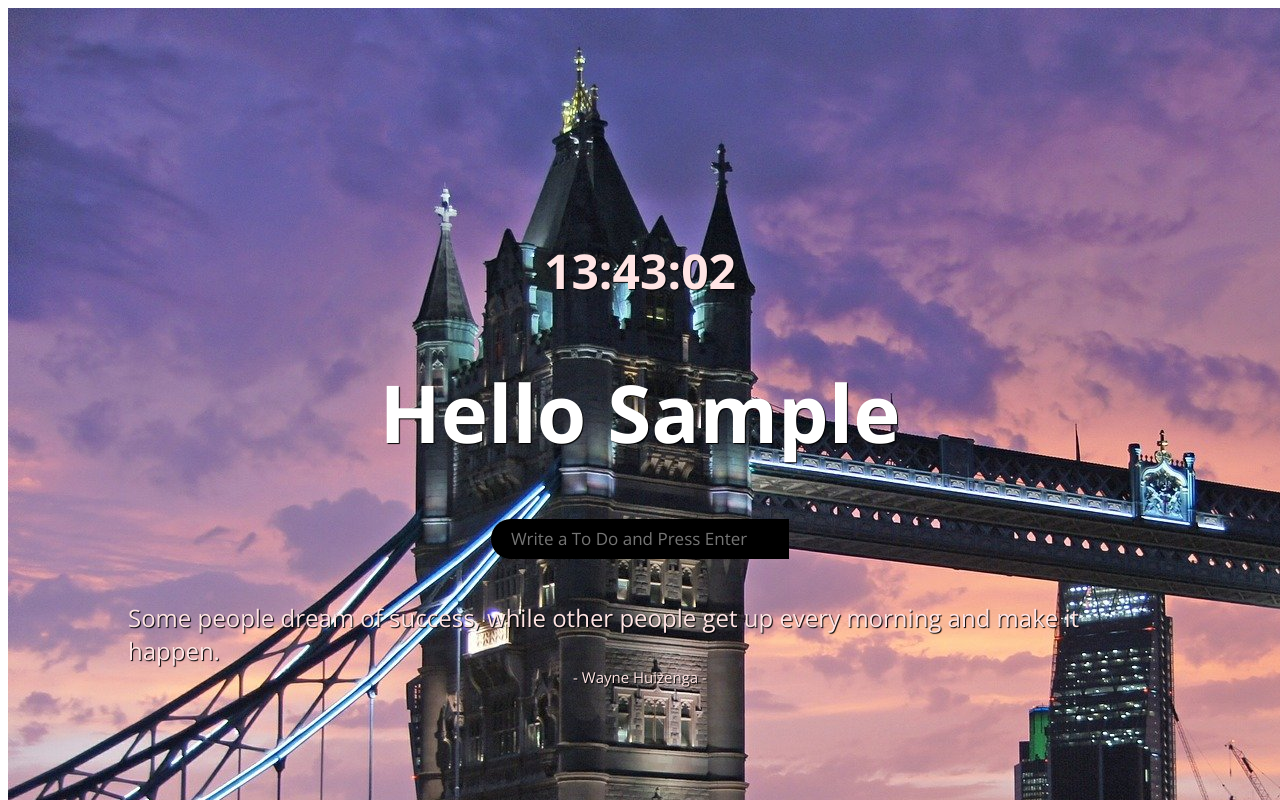
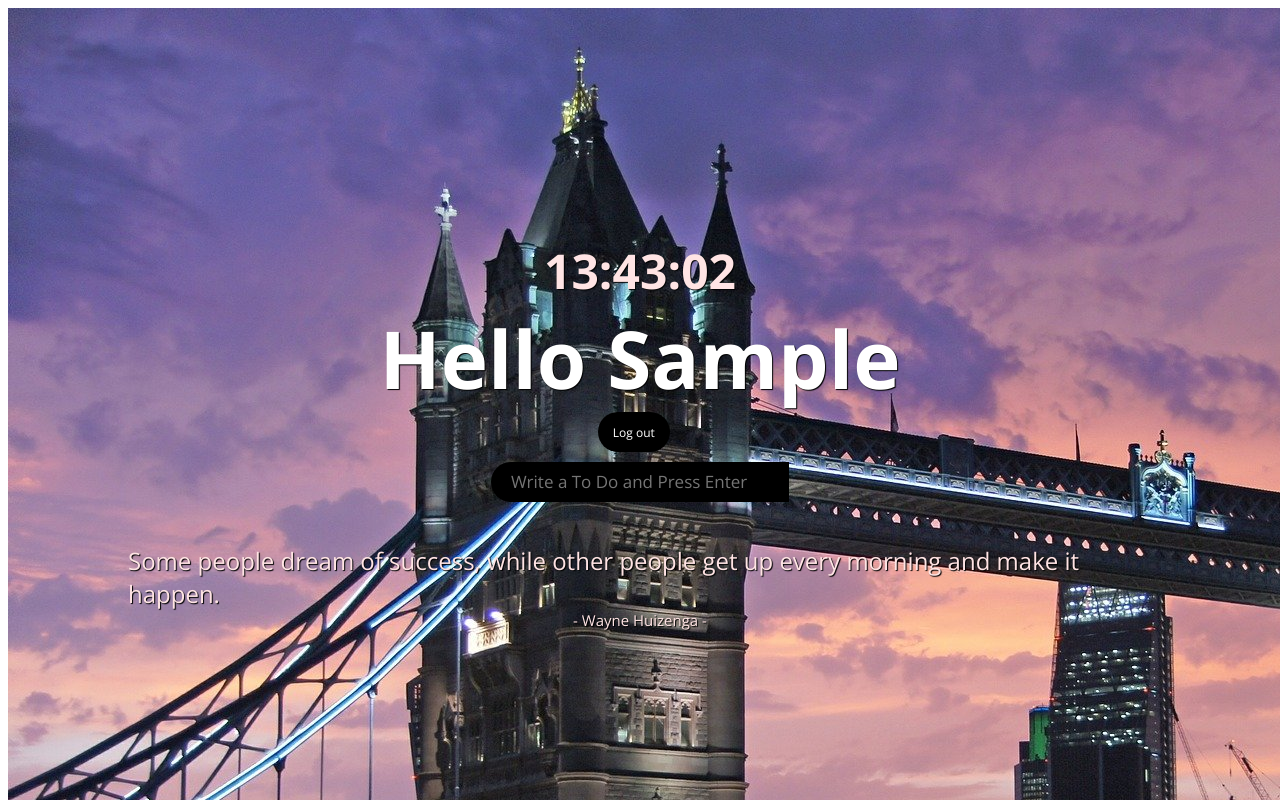
Before and after one commit to toughhyeok/momentum_app, a plain HTML site: page index.html in a window 1280 px wide. Both pictures are taken after typing "Sample" into the empty fields and a click on the input "Log in". Shown: the top 800 px of the page. Drawn offline with nearby package versions, Linux system fonts and the light colour scheme.

Commit message:
Add logout button

```diff
--- a/css/style.css
+++ b/css/style.css
@@ -63,10 +63,29 @@ body img {
     font-size: 24px;
 }
 
-#greeting {
+#greeting h1 {
     font-size: 80px;
     color: #fff;
     text-shadow:1px 1px 1px #000;
+    margin-bottom: 0;
+    margin-top: 0;
+}
+
+#greeting input {
+    box-sizing: content-box;
+    height: 20px;
+    padding: 10px 16px;
+    text-indent: -1.5px;
+    font-size: 12px;
+    color: #fff;
+    background: rgba(0,0,0,1);
+    border-radius: 20px 20px 20px 20px;
+    margin-bottom: 10px;
+    width: 40px;
+    align-items: center;
+    position: relative;
+    left: 42%;
+    border: 0;
 }
 
 #todo-form input {
--- a/index.html
+++ b/index.html
@@ -25,7 +25,11 @@
         />
         <input type="submit" value="Log in">
     </form>
-    <h1 id="greeting" class="hidden"></h1>
+    <form id="greeting" class="hidden">
+        <h1></h1>
+        <input type="button" value="Log out">
+    </form>
+    <!-- <h1 id="greeting" class="hidden"></h1> -->
     <form id="todo-form">
         <input type="text" placeholder="Write a To Do and Press Enter" required />
     </form>
--- a/js/greetings.js
+++ b/js/greetings.js
@@ -1,15 +1,20 @@
 const loginForm = document.querySelector("#login-form");
 const loginInput = document.querySelector("#login-form input");
 const loginBtn = document.querySelector("#login-form input:last-child");
-const greeting = document.querySelector("#greeting");
+const greetingH1 = document.querySelector("#greeting h1");
+const greetingForm = document.querySelector("#greeting");
+const logoutBtn = document.querySelector("#greeting input");
 
 const HIDDEN_CLASSNAME = "hidden";
 const USERNAME_KEY = "username";
 const TOGLE_CLASSNAME = "loginBtn-toggle";
 
 function paintGreetings(username) {
-    greeting.innerText = `Hello ${username}`;
-    greeting.classList.remove(HIDDEN_CLASSNAME);
+    greetingH1.innerText = `Hello ${username}`;
+    greetingForm.classList.remove(HIDDEN_CLASSNAME);
+    greetingForm.addEventListener("click", onLogoutClick);
+    logoutBtn.addEventListener("mouseenter", onMouseEnter);
+    logoutBtn.addEventListener("mouseleave", onMouseELeave);
 }
 
 function onLoginSubmit(event) {
@@ -22,10 +27,23 @@ function onLoginSubmit(event) {
 
 function onMouseEnter(event){
     loginBtn.classList.add(TOGLE_CLASSNAME);
+    logoutBtn.classList.add(TOGLE_CLASSNAME);
 }
 
 function onMouseELeave(event){
     loginBtn.classList.remove(TOGLE_CLASSNAME);
+    logoutBtn.classList.remove(TOGLE_CLASSNAME);
+}
+
+function onLogoutClick(event){
+    // event.preventDefault();
+    greetingForm.classList.add(HIDDEN_CLASSNAME);
+    localStorage.removeItem(USERNAME_KEY);
+    loginInput.value = "";
+    loginForm.classList.remove(HIDDEN_CLASSNAME);
+    loginForm.addEventListener("submit", onLoginSubmit);
+    loginBtn.addEventListener("mouseenter", onMouseEnter);
+    loginBtn.addEventListener("mouseleave", onMouseELeave);
 }
 
 const savedUsername = localStorage.getItem(USERNAME_KEY);
@@ -39,4 +57,7 @@ if (savedUsername === null) {
 } else {
     // show the greetings
     paintGreetings(savedUsername);
+    greetingForm.addEventListener("click", onLogoutClick);
+    logoutBtn.addEventListener("mouseenter", onMouseEnter);
+    logoutBtn.addEventListener("mouseleave", onMouseELeave);
 }
```
